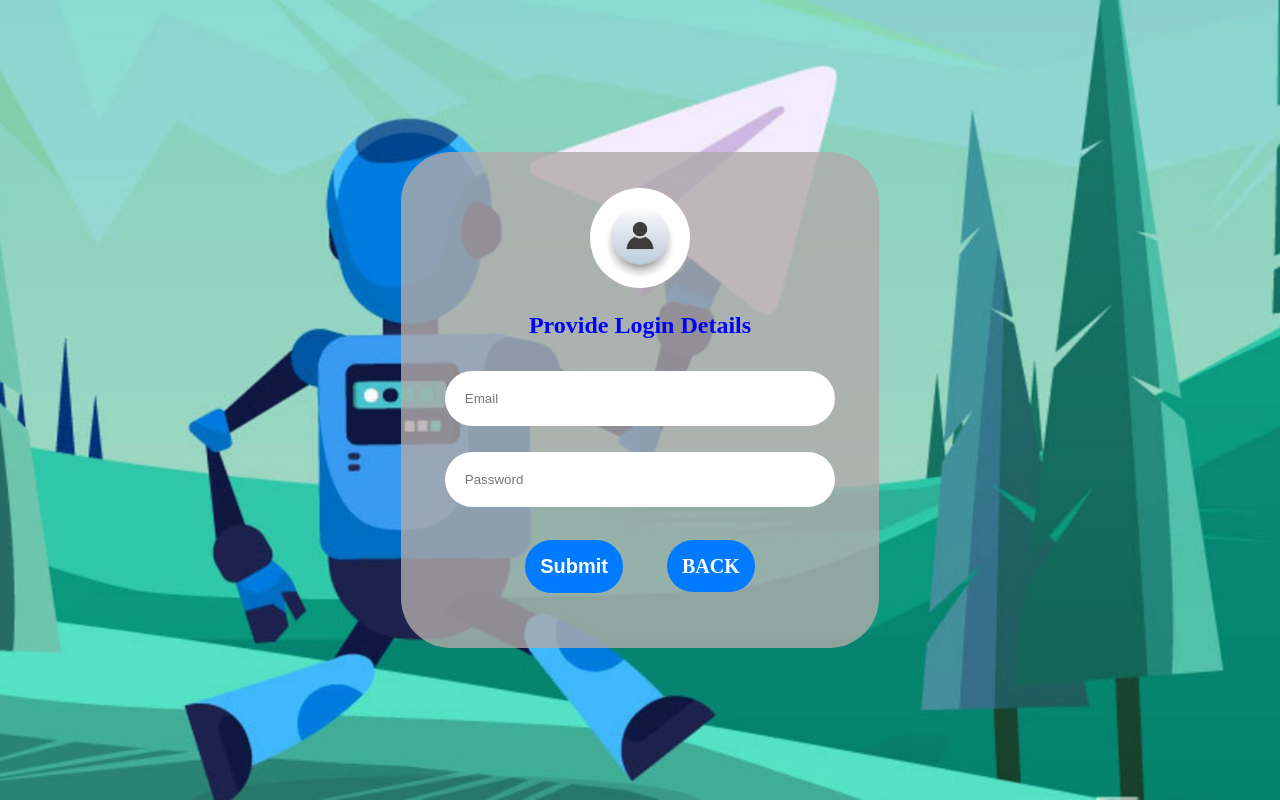
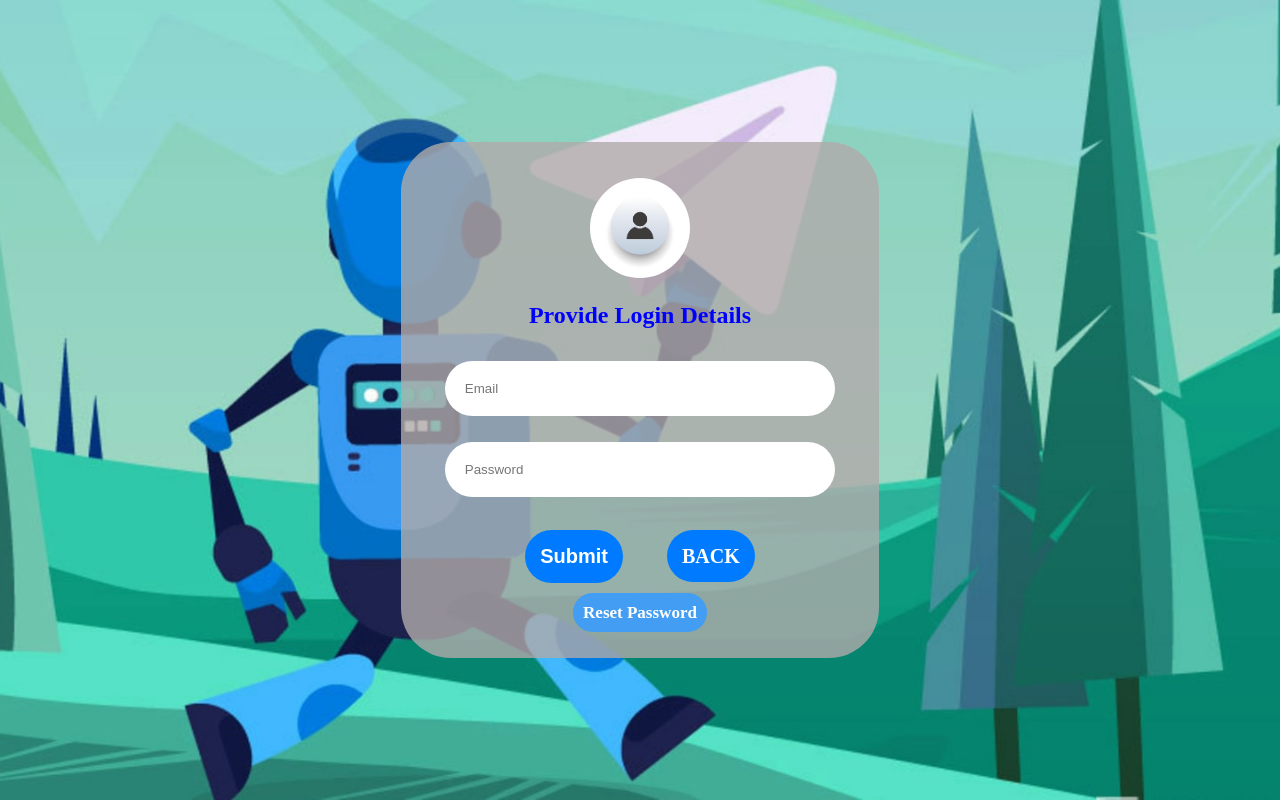
Before and after one commit to Clifford537/Course_update_bot, a Flask app: page /signin in a window 1280 px wide. Run offline with Flask 3, Linux system fonts and the light colour scheme.

Commit message:
updated project

```diff
--- a/bot/app.py
+++ b/bot/app.py
@@ -259,21 +259,26 @@ def forget_password():
             try:
                 # Create a cursor and execute the SQL query
                 with mysql.cursor() as cur:
-                    cur.execute("UPDATE lecturers SET password = %s WHERE email = %s", (hashed_password, email))
-                    # Commit the changes to the database
-                    mysql.commit()
-                    flash('Password changed successfully!', 'success')
-                    return redirect(url_for('index'))
-            except Exception as e:
+                    # Check if the email exists in the database
+                    cur.execute("SELECT * FROM lecturers WHERE lecturer_email = %s", (email,))
+                    lecturer = cur.fetchone()
+                    if lecturer:
+                        # Update the password for the corresponding email
+                        cur.execute("UPDATE lecturers SET lecturer_password = %s WHERE lecturer_email = %s", (hashed_password, email))
+                        # Commit the changes to the database
+                        mysql.commit()
+                        flash('Password changed successfully!', 'success')
+                        return redirect(url_for('index'))
+                    else:
+                        flash('Email address not found. Please enter a valid email address.', 'error')
+            except pymysql.Error as e:
                 # Log or print the error, and display a flash message
                 print(f"Error updating password: {e}")
                 flash('An error occurred. Please try again.', 'error')
-
         else:
             flash('New password and confirm password do not match. Please try again.', 'error')
 
     return render_template('forget_password.html')
-
 
 @app.route('/logout')
 def logout():
--- a/bot/static/signin.css
+++ b/bot/static/signin.css
@@ -69,7 +69,7 @@ img{
     border-radius: 50px;
 }
 .button_pass {
-    background-color: rgb(57, 74, 224);
+    background-color: rgb(66, 157, 243);
     color: #ffffff;
     border: none;
     padding:10px;
@@ -83,4 +83,4 @@ img{
 }
 
 .button_pass:hover {
-    background-color:blue;}
+    background-color:rgb(82, 82, 223);}
--- a/bot/static/signup.css
+++ b/bot/static/signup.css
@@ -145,7 +145,7 @@
         }
 
 .select-group-label {
-            color: blue;
+            color: rgb(114, 114, 190);
             font-family: 'Arial', sans-serif;
             font-weight: bold;
         }
--- a/bot/templates/main_page.htm
+++ b/bot/templates/main_page.htm
@@ -8,7 +8,6 @@
 </head>
 <body>
     <a href="{{url_for('logout')}}" class="logout-button"></a><br>
-    <a href="{{url_for('change_password')}}" class="changepass" ><h3><b>Change password</b></h3></a>
     <div class="container">
         <h1>Welcome to Your CampusNotifier Bot</h1>
         <div class="flash-messages">
--- a/bot/templates/signin.html
+++ b/bot/templates/signin.html
@@ -13,7 +13,8 @@
                 <input type="email" name="email" placeholder="Email" autocomplete="no" required>
                 <input type="password" name="password" placeholder="Password" autocomplete="no" required><br>
                 <button class="button" type="submit">Submit</button>
-                <a class="button" href="{{url_for('index')}}">BACK</a>
+                <a class="button" href="{{url_for('index')}}">BACK</a> <br>
+                <a class="button_pass"  href="{{url_for('forget_password')}}">Reset Password</a>
             </form>
 
             <p class="notification" id="notification">{{ message }}</p>
```
Also changed, not shown: bot/requirements.txt (added, +24 -0 lines), 2 other files.
